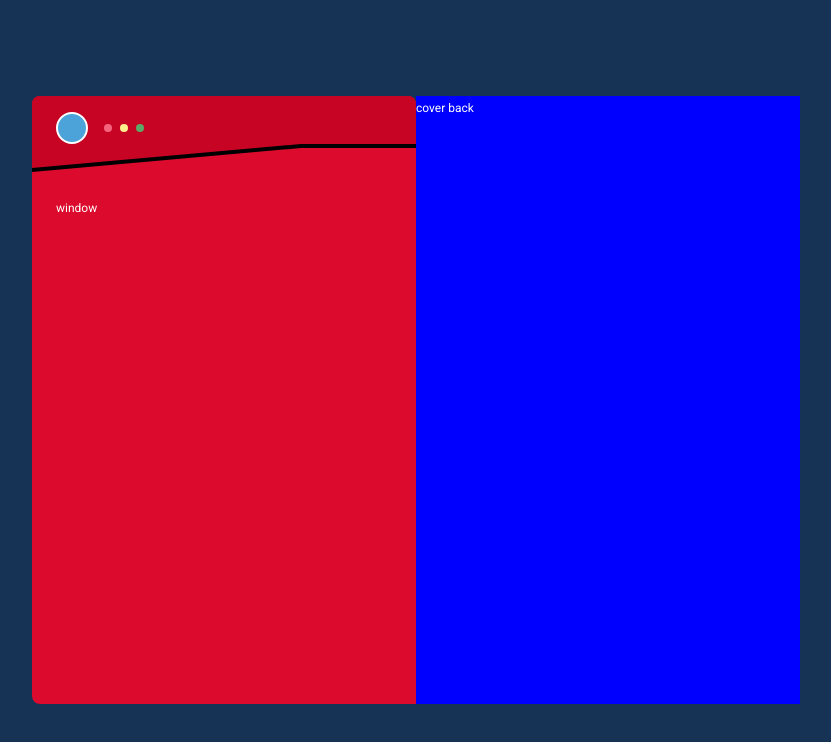
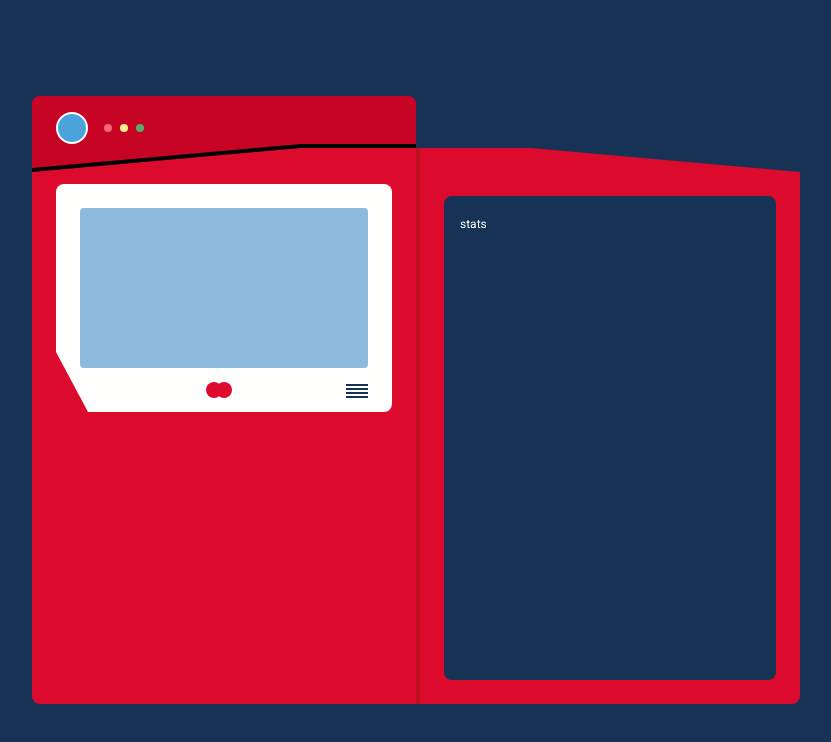
Before and after one commit to Rictorr88/ric-pokedex, a plain HTML site: page index.html in a window 1280 px wide. Shown: the whole page, without its empty margins (416-1247 px from the left). Drawn offline with Linux system fonts and the light colour scheme.

Commit message:
updateBase

```diff
--- a/css/cover.css
+++ b/css/cover.css
@@ -7,7 +7,8 @@
     inline-size: inherit;
     block-size: inherit;
     /* background: var(--primary); */
-    background: green;
+    background: #dc0a2d;
+
 
     position: absolute;
     inset: 0;
@@ -15,13 +16,18 @@
     transition: 1s transform;
     transform-origin: right center;
     backface-visibility: hidden;
+    border-inline-end: .25rem solid #BA111F ;
+    /* border-radius: 0 0 0 .5rem; */
+    border-end-start-radius: .5rem;
+    box-sizing: border-box;
+    clip-path: polygon(0 4.75rem, 70% 3.25rem, 100% 3.25rem, 100% 100%, 0 100%);
 }
 
 .cover-back {
     inline-size: inherit;
     block-size: inherit;
-    /* background: var(--primary); */
-    background: blue;
+    background: var(--primary);
+    /* background: blue; */
 
     position: absolute;
     inset: 0;
@@ -31,5 +37,11 @@
     transform: rotateY(-180deg);
     transition: 1s transform;
     transform-origin: left center;
-
+    padding: 1.5rem;
+    padding-block-start: 6.25rem;
+    clip-path: polygon(0 3.25rem, 30% 3.25rem, 100% 4.75rem, 100% 100%, 0 100%);
+    display: flex;
+    box-sizing: border-box;
+    border-end-end-radius: .5rem;
+    border-inline-start: .25rem solid #BA111F;
 }
--- a/css/index.css
+++ b/css/index.css
@@ -1,6 +1,8 @@
 @import './pokedex.css';
 @import './cover.css';
 @import './header.css';
+@import './stats.css';
+@import './screen.css';
 
 
 :root {
--- /dev/null
+++ b/css/screen.css
@@ -0,0 +1,59 @@
+.screen {
+
+}
+
+
+.screen-border {
+    padding: 1.5rem;
+    padding-block-end: 2.75rem;
+    background-color: var(--white);
+    border-radius: .5rem;
+    clip-path: polygon(0 0, 100% 0, 100% 100%, 2rem 100%, 0 calc(100% - 3.75rem));
+    position: relative;
+}
+
+.group-button {
+    display: flex;
+    align-items: center;
+    justify-content: center;
+}
+
+.button-primary {
+    inline-size: 1rem;
+    block-size: 1rem;
+    background-color: var(--primary);
+    border-radius:50%;
+    position: absolute;
+    bottom: 14px;
+}
+
+.button-secondary{
+    inline-size: 1rem;
+    block-size: 1rem;
+    background-color: var(--primary);
+    border-radius:50%;
+    position: absolute;
+    bottom: 14px;
+    right: 170px;
+}
+
+.screen-safeArea {
+    padding: 1rem;
+    background-color: #8DB9DC;
+    border-radius: .25rem;
+    display: flex;
+    justify-content: center;
+    align-items: center;
+    block-size: 10rem;
+    box-sizing: border-box;
+    background-size: cover;
+    background-position: center;
+}
+
+.button-barra{
+    inline-size: 1rem;
+    block-size: 1rem;
+    position: absolute;
+    bottom: 14px;
+    right: 30px;
+}
--- /dev/null
+++ b/css/stats.css
@@ -0,0 +1,6 @@
+.stats {
+    flex-grow: 1;
+    background-color: var(--secondary);
+    padding: 1rem;
+    border-radius: .5rem;
+}
--- a/index.html
+++ b/index.html
@@ -21,13 +21,29 @@
           <span class="light is-green"></span>
         </div>
       </div>
-      <p>window</p>
+      <div class="screen">
+        <div class="screen-border">
+          <div class="screen-safeArea">
+          </div>
+          <div class="group-button">
+            <span class="button-primary"></span>
+            <span class="button-secondary"></span>
+          </div>
+          <div class="content-barra">
+            <span class="button-barra">
+              <img src="./images/button.png" alt="">
+            </span>
+          </div>
+        </div>
+      </div>
     </section>
     <div class="cover-front">
       cover front
     </div>
     <section class="cover-back" aria-label="Estadisticas del Pokemon">
-      cover back
+      <div class="stats">
+        stats
+      </div>
     </section>
   </main>
 </body>
```
Also changed, not shown: images/button.png (added).
